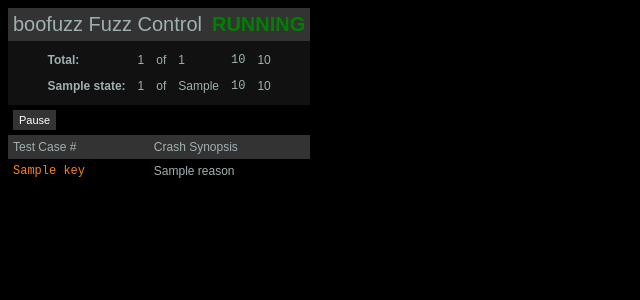
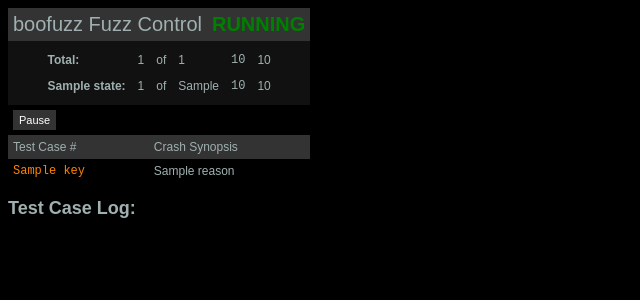
Before and after one commit to jtpereyda/boofuzz, a Flask app: template boofuzz/web/templates/index.html in a window 1280 px wide. Shown: the top 300 px of the page, without its empty margins (0-640 px from the left). Run offline with Flask 2, Linux system fonts and the light colour scheme; the template is opened without the code that fills it: most values are stand-ins (such as "Sample title", 1, 10 or a date in 2020); data that the repository does not hold is empty.

Commit message:
Stream current test case log on index page

```diff
--- a/boofuzz/sessions.py
+++ b/boofuzz/sessions.py
@@ -1455,6 +1455,6 @@ class Session(pgraph.Graph):
             index (int): Test case index
 
         Returns:
-            Test case data object
+            TestCaseData: Test case data object
         """
         return self._db_logger.get_test_case_data(index=index)
--- a/boofuzz/web/app.py
+++ b/boofuzz/web/app.py
@@ -1,6 +1,8 @@
 import flask
 from flask import Flask, render_template, redirect
 import re
+
+MAX_LOG_LINE_LEN = 3000
 
 app = Flask(__name__)
 app.session = None
@@ -26,6 +28,29 @@ def pause():
 def test_case(crash_id):
     return render_template("test-case.html", crashinfo=app.session.procmon_results.get(crash_id, None),
                            test_case=app.session.test_case_data(crash_id))
+
+
+@app.route('/api/current-test-case')
+def current_test_case_update():
+    data = {
+        'index': app.session.total_mutant_index,
+        'log_data': _get_log_data(app.session.total_mutant_index),
+    }
+
+    return flask.jsonify(data)
+
+
+def _get_log_data(test_case_id):
+    results = []
+    case = app.session.test_case_data(test_case_id)
+    if case is not None:
+        results.append({'css_class': case.css_class, 'log_line': case.html_log_line})
+        for step in case.steps:
+            line = step.html_log_line
+            if len(line) > MAX_LOG_LINE_LEN:
+                line = line[:MAX_LOG_LINE_LEN] + ' (truncated)'
+            results.append({'css_class':step.css_class, 'log_line': line})
+    return results
 
 
 @app.route('/api/current-run')
--- a/boofuzz/web/static/js/index.js
+++ b/boofuzz/web/static/js/index.js
@@ -5,7 +5,6 @@ const StringUtilities = {
     repeat: function (str, times) {
         return (new Array(times + 1)).join(str);
     }
-    //other related string functions...
 };
 
 function update_current_run_info(response) {
@@ -64,6 +63,31 @@ function update_current_run_info(response) {
     }
 }
 
+function update_current_test_case_log(response) {
+    let test_case_log_title_index = document.getElementById('test-case-log-title-index');
+    test_case_log_title_index.textContent = response.index;
+
+    // Create log table entries
+    let new_entries = document.createElement('tbody');
+    response.log_data.forEach(function(log_entry) {
+        let new_span = document.createElement('span');
+        new_span.setAttribute('class', log_entry.css_class);
+        new_span.textContent = log_entry.log_line;
+        let new_td = document.createElement('td');
+        let new_tr = document.createElement('tr');
+        new_td.appendChild(new_span);
+        new_tr.appendChild(new_td);
+        new_entries.appendChild(new_tr);
+    });
+
+    // Insert log table entries
+    let test_cases_table = document.getElementById('test-steps-table');
+    while (test_cases_table.firstChild){
+        test_cases_table.removeChild(test_cases_table.firstChild);
+    }
+    test_cases_table.appendChild(new_entries);
+}
+
 function continually_update_current_run_info()
 {
     function update_repeat(response)
@@ -76,6 +100,22 @@ function continually_update_current_run_info()
         setTimeout(continually_update_current_run_info, 100);
     }
     fetch(new Request('/api/current-run'), {method: 'GET'})
+        .then(function(response) { return response.json() })
+        .then(update_repeat)
+        .catch(_repeat_only);
+}
+function continually_update_current_test_case_log()
+{
+    function update_repeat(response)
+    {
+        update_current_test_case_log(response);
+        setTimeout(continually_update_current_test_case_log, 100);
+    }
+    function _repeat_only()
+    {
+        setTimeout(continually_update_current_test_case_log, 100);
+    }
+    fetch(new Request('/api/current-test-case'), {method: 'GET'})
     .then(function(response) { return response.json() })
     .then(update_repeat)
     .catch(_repeat_only);
@@ -94,6 +134,7 @@ function progress_percentage(fraction){
 function start_live_update() {
     initialize_state();
     continually_update_current_run_info();
+    continually_update_current_test_case_log();
 }
 
 function read_failure_map_from_dom() {
--- a/boofuzz/web/templates/index.html
+++ b/boofuzz/web/templates/index.html
@@ -59,5 +59,7 @@
             </tr>
           {% endfor %}
         </table>
+  <h2 class="test-case-log-title">Test Case Log: <span id="test-case-log-title-index"></span></h2>
+  <table class="test-steps" id="test-steps-table"> </table>
 </div>
 {% endblock %}
```
Also changed, not shown: boofuzz/web/templates/test-case-log-widget.html (added, +12 -0 lines), boofuzz/web/templates/test-case.html (+1 -16 lines).
